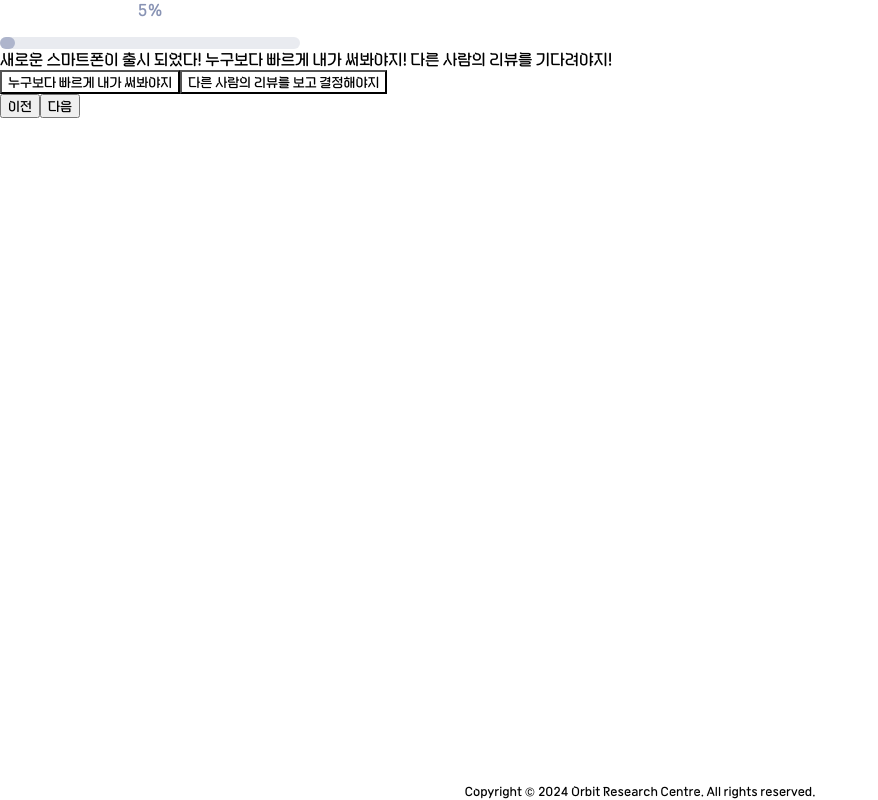
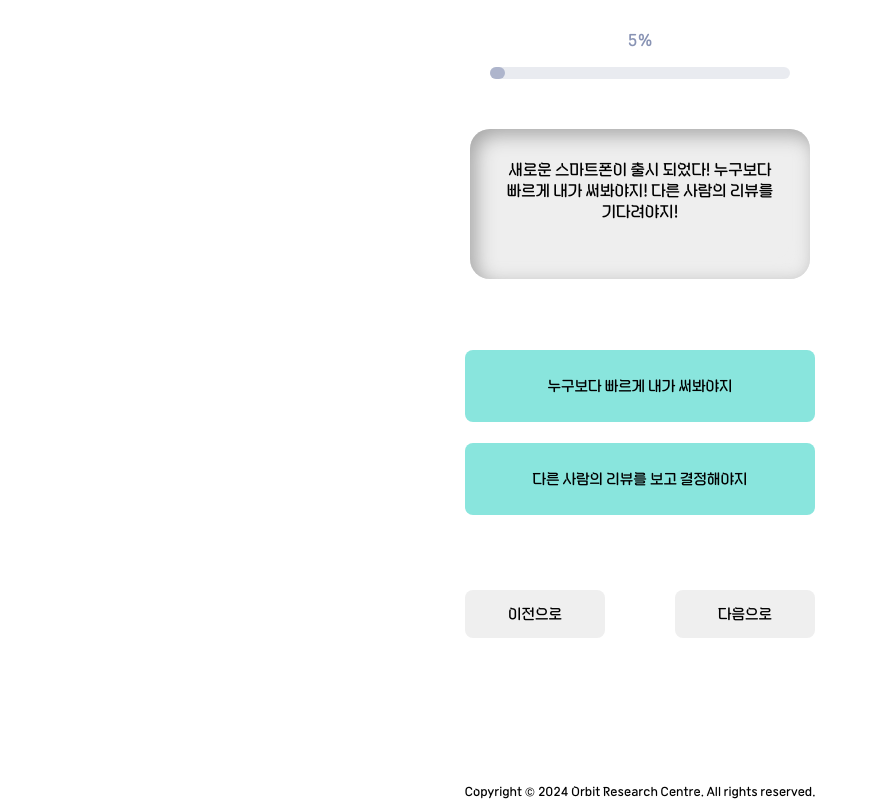
Before and after one commit to orbit-kr/distro-clock, a React (Create React App) app: page /question in a window 1280 px wide. Shown: the whole page, without its empty margins (0-878 px from the left). Built offline with nearby package versions, Linux system fonts and the light colour scheme.

Commit message:
FEAT: question page design (#18)

```diff
--- a/src/components/AnswerGroup.tsx
+++ b/src/components/AnswerGroup.tsx
@@ -22,7 +22,7 @@ const AnswerGroup = (props: AnswerGroupProps) => {
           props.onSelect('first');
         }}
         style={{
-          backgroundColor: props.selected === 'first' ? 'red' : 'initial',
+          backgroundColor: props.selected === 'first' ? '#89C9F4' : '#89E5DD',
         }}
       >{props.answerFirst}</button>
       <button
@@ -35,7 +35,7 @@ const AnswerGroup = (props: AnswerGroupProps) => {
           props.onSelect('second');
         }}
         style={{
-          backgroundColor: props.selected === 'second' ? 'red' : 'initial',
+          backgroundColor: props.selected === 'second' ? '#89C9F4' : '#89E5DD',
         }}
       >{props.answerSecond}</button>
     </div>
--- /dev/null
+++ b/src/pages/Question.scss
@@ -0,0 +1,67 @@
+.question-page {
+  display: flex;
+  justify-content: center;
+  align-items: center;
+}
+
+.question-div{
+  max-width: 500px;
+  height: 100%;
+  display: flex;
+  flex-direction: column;
+  justify-content: center;
+  align-items: center;
+  padding: 30px;
+}
+
+.qustion-desc{
+  width: 300px;
+  height: 100px;
+  justify-content: center;
+  align-items: center;
+  display: block;
+  padding: 20px;
+  padding-top: 30px;
+  text-align: center;
+  word-break: keep-all;
+  border-radius: 20px;
+  background: #EEEEEE;
+  box-shadow: inset 6px 6px 19px #a6a6a6,
+              inset -6px -6px 19px #EEEEEE;
+  margin: 50px;
+}
+
+.answer-group{
+  display: flex;
+  flex-direction: column;
+  justify-content: center;
+  align-items: center;
+  padding: 20px;
+
+  button {
+    width: 350px !important;
+    display: flex;
+    justify-content: center !important;
+    align-items: center !important;
+    font-size: 15px;
+    height: 9vh !important;
+    border-radius: 1vh !important;
+    background-color: #89E5DD;
+    border:none !important;
+    margin: 20px !important;
+    margin-top: 1px !important;
+    word-break: keep-all;
+  }
+}
+
+.button-group{
+  button{
+    width: 140px;
+    font-size: 15px;
+    height: 6vh !important;
+    border-radius: 1vh !important;
+    border: none;
+    margin: 35px;
+  }
+
+}
--- a/src/pages/Question.tsx
+++ b/src/pages/Question.tsx
@@ -5,6 +5,8 @@ import { Question, questions } from '@/constants'
 import { useAppContext } from '@/components/AppContext';
 import AnswerGroup from '@/components/AnswerGroup'
 import { ProgressBar } from '@/components/ProgressBar'
+
+import './Question.scss'
 
 const QuestionPage = () => {
   const navigate = useNavigate();
@@ -73,10 +75,13 @@ const QuestionPage = () => {
     <div
       className="question-page"
     >
+      <div className="question-div">
         <ProgressBar
-        progress={(current + 1) / numbers.length * 100}
+          progress={parseInt(((current + 1) / numbers.length * 100).toFixed())}
         />
-      <div>{currentQuestion.question}</div>
+        <div className="qustion-desc">
+          {currentQuestion.question}
+        </div>
         <AnswerGroup
           answerFirst={currentQuestion.answers[0].answer}
           answerSecond={currentQuestion.answers[1].answer}
@@ -86,8 +91,9 @@ const QuestionPage = () => {
           }}
         />
         <div className="button-group">
-        <button onClick={() => updateAnswerAndNavigate('prev')}>이전</button>
-        <button onClick={() => updateAnswerAndNavigate('next')}>다음</button>
+          <button onClick={() => updateAnswerAndNavigate('prev')}>이전으로</button>
+          <button onClick={() => updateAnswerAndNavigate('next')}>다음으로</button>
+        </div>
       </div>
     </div>
   );
```
Lines whose indentation alone changed are shown as unchanged.
